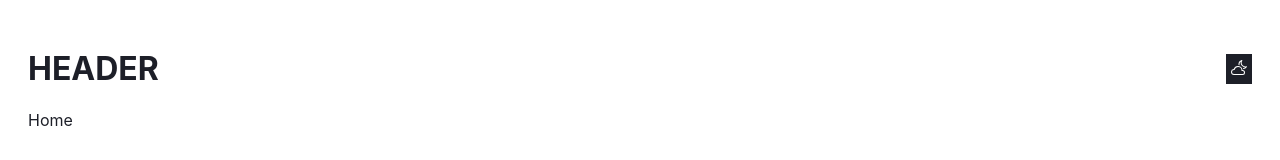
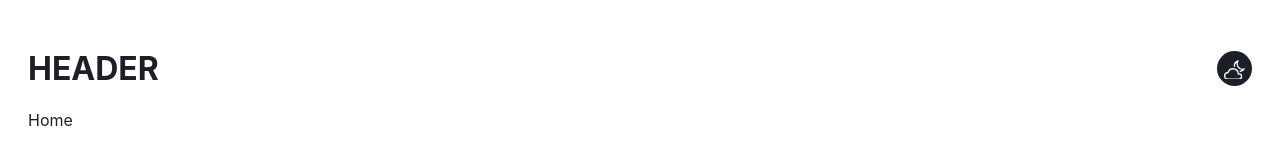
Before and after one commit to lavalbuena357/crud-products-mern, a React (Create React App) app in the folder client/: page / in a window 1280 px wide. Shown: the top 160 px of the page. Built offline with nearby package versions, Linux system fonts and the light colour scheme.

Commit message:
estilos de boton

```diff
--- a/client/src/styles/Button.js
+++ b/client/src/styles/Button.js
@@ -5,6 +5,11 @@ export const Button = styled.button(({theme}) => ({
    border: 'none',
    backgroundColor: theme.bottonBg,
    color: '#fff',
-   padding: '5px',
-   fontSize: '1rem'
+   width: '35px',
+   height: '35px',
+   fontSize: '1.3rem',
+   borderRadius: '25px',
+   display: 'flex',
+   justifyContent: 'center',
+   alignItems: 'center'
 }))
```
